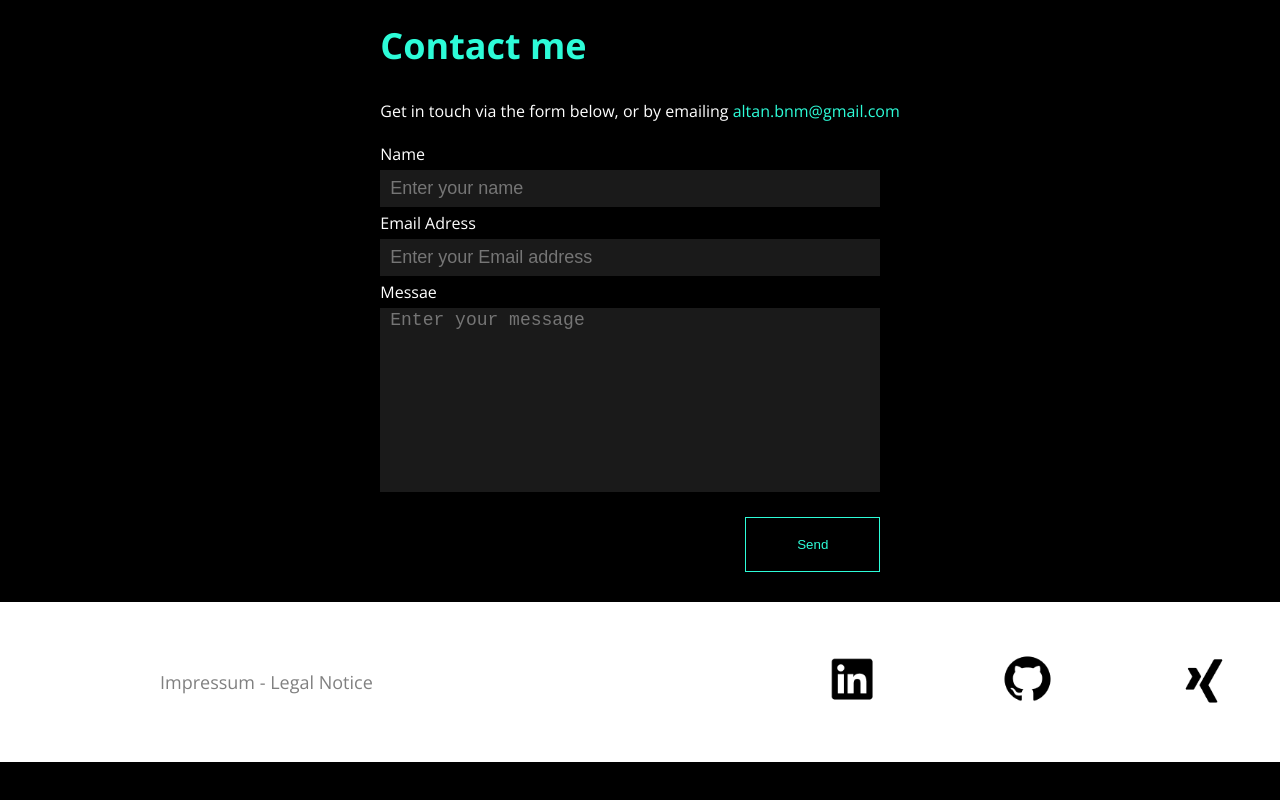
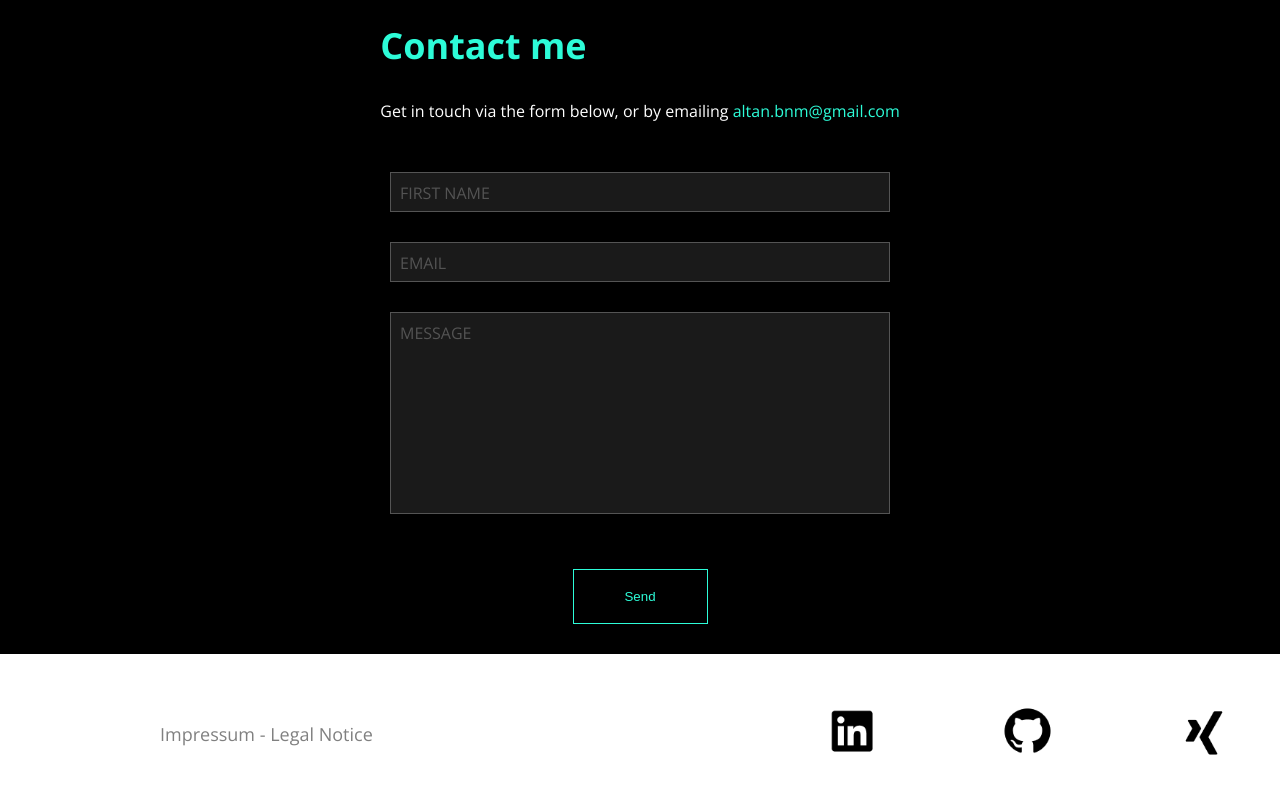
Before and after one commit to atnbn/my-Portfolio, an Angular app: page / in a window 1280 px wide. Shown: the part 3088-3888 px from the top of the page. Before the commit the page ends 3850 px from the top, so only its background shows below. Built offline with nearby package versions, Linux system fonts and the light colour scheme.

Commit message:
adding animation for contact formular

```diff
--- a/src/app/contact-me/contact-me.component.html
+++ b/src/app/contact-me/contact-me.component.html
@@ -1,30 +1,37 @@
 <div id="contactme" class="contact-container">
 
-    <div class="contact">
-        <h2>Contact me</h2>
-        <p>Get in touch via the form below, or by emailing <a href="mailto:altan.bnm@gmail.com">altan.bnm@gmail.com</a>
-        </p>
+  <div class="contact">
+    <h2>Contact me</h2>
+    <p>Get in touch via the form below, or by emailing <a href="mailto:altan.bnm@gmail.com">altan.bnm@gmail.com</a>
+    </p>
 
-        <form ngNoForm action="https://buenyamin-altan.developerakademie.com/send_mail/send_mail.php" method="POST" accept-charset="UTF-8" >
+    <form ngNoForm action="https://buenyamin-altan.developerakademie.com/send_mail/send_mail.php" method="POST"
+      accept-charset="UTF-8">
 
-            <div class="contact-formular">
-                <label>Name</label>
-                <input type="text" name="name" placeholder="Enter your name">
+      <div class="contact-formular">
 
-                <label> Email Adress</label>
-                <input type="email" name="email" placeholder="Enter your Email address">
 
-                <label>Messae</label>
-                <textarea  name="message" placeholder="Enter your message" class="textarea"></textarea>
 
-                <div class="button-con">
-                    <button  type="submit"  class="contact-button">Send</button>
+        <div class="input-box">
+          <input type="text" name="name" required="required">
+          <span>First Name</span>
+        </div>
 
-                </div>
-            </div>
+        <div class="input-box">
+          <input type="email" name="email"  required="required" >
+          <span>Email</span>
+        </div>
 
+        <div class="input-box">
+            <input type="message" name="message"  required="required" class="textarea">
+            <span>Message</span>
+          </div>
+
+          <div class="button-con">
+            <button type="submit" class="contact-button">Send</button>
+          </div>
+      </div>
         </form>
 
-    </div>
 
 </div>
--- a/src/app/contact-me/contact-me.component.scss
+++ b/src/app/contact-me/contact-me.component.scss
@@ -1,3 +1,92 @@
+// .contact-container {
+//     display: flex;
+//     align-items: center;
+//     flex-direction: column;
+//     .contact {
+//         margin-top: 50px;
+//         margin-bottom: 30px;
+
+//         a {
+//             text-decoration: none;
+//             color: #2dfcd8;
+//             margin-top: 10px;
+//         }
+
+//         h2 {
+//             font-size: 36px;
+//             color: #2dfcd8;
+//         }
+
+//         p {
+//             color: white;
+//         }
+//     }
+// form{
+//             width: 500px;
+//         }
+    // .contact-formular {
+    //     display: flex;
+    //     flex-direction: column;
+
+    //     label {
+    //         color: white;
+    //         margin-top: 5px;
+    //         margin-bottom: 5px;
+    //     }
+
+
+    //     input {
+    //         border: none;
+    //         background-color: #1a1a1a;
+    //         height: 35px;
+    //         padding-left: 10px;
+    //         font-size: 18px;
+    //         color: white;
+    //         &:focus {
+    //             outline: none !important;
+    //             border: 1px solid #2dfcd8;
+    //         }
+    //     }
+    //     .textarea {
+    //         height: 180px;
+    //         color: white;
+    //         resize: none;
+    //         border: none;
+    //         outline: none;
+    //         font-size: 18px;
+    //         background-color: #1a1a1a;
+    //         padding-left: 10px;
+
+    //         &:focus {
+    //             outline: none;
+    //         }
+
+    //         &:active {
+    //             border: 1px solid #2dfcd8;
+    //         }
+    //     }
+
+    //     .button-con {
+    //         display: flex;
+    //         justify-content: flex-end;
+    //     }
+    //     .contact-button {
+    //         background: none;
+    //         width: 135px;
+    //         height: 55px;
+    //         border: 1px solid #2dfcd8;
+    //         color: #2dfcd8;
+    //         margin-top: 25px;
+
+    //         &:hover {
+    //             background-color: #2dfcd8;
+    //             color: white;
+    //         }
+    //     }
+    // }
+
+
+
     .contact-container {
         display: flex;
         align-items: center;
@@ -21,34 +110,91 @@
                 color: white;
             }
         }
-form{
-            width: 500px;
-        }
+
         .contact-formular {
             display: flex;
+            margin-top: 50px;
+            align-items: center;
             flex-direction: column;
+            gap: 30px;
 
-        label {
-            color: white;
-            margin-top: 5px;
-            margin-bottom: 5px;
+
+
+
+            // Animation Try
+
+            .input-box {
+                position: relative;
+                display: flex;
+            width: 500px;
+
+            }
+            .input-box input {
+                width: 100%;
+                padding: 10px;
+                border: 1px solid rgba(255, 255, 255, 0.25);
+                background: #1a1a1a;
+                outline: none;
+                color: #fff;
+                font-size: 1em;
+                transition: 0.5s;
+            }
+            .input-box span {
+                position: absolute;
+                left: 0;
+                padding: 10px;
+                pointer-events: none;
+                font-size: 1em;
+                color: rgba(255, 255, 255, 0.25);
+                text-transform: uppercase;
+                transition: 0.5s;
+            }
+
+            .input-box input:valid ~ span,
+            .input-box input:focus ~ span {
+                color: #00dfc4;
+                transform: translateX(10px) translateY(-7px);
+                font-size: 0.80em;
+                padding: 0 10px;
+                background: #1a1a1a;
+                border-left: 1px solid  #2dfcd8;
+                border-right: 1px solid  #2dfcd8;
+                letter-spacing: 0.2em;
+            }
+
+            .input-box:nth-child(1) input:valid ~ span,
+            .input-box:nth-child(1) input:focus ~ span {
+                background:  #2dfcd8;
+                color: #1a1a1a;
+                border-radius: 2px;
+            }
+
+            .input-box:nth-child(2) input:valid ~ span,
+            .input-box:nth-child(2) input:focus ~ span {
+                background:  #2dfcd8;
+                color: #1a1a1a;
+                border-radius: 2px;
             }
 
 
-        input {
-            border: none;
-            background-color: #1a1a1a;
-            height: 35px;
-            padding-left: 10px;
-            font-size: 18px;
-            color: white;
-            &:focus {
-                outline: none !important;
-                border: 1px solid #2dfcd8;
+            .input-box:nth-child(3) input:valid ~ span,
+            .input-box:nth-child(3) input:focus ~ span {
+                background:  #2dfcd8;
+                color:#1a1a1a;
+                border-radius: 2px;
             }
+
+
+            .input-box input:valid,
+            .input-box input:focus {
+                border: 1px solid ;
+
             }
+            // Animation Ends here
+
             .textarea {
                 height: 180px;
+                width: -webkit-fill-available;
                 color: white;
                 resize: none;
                 border: none;
@@ -62,7 +208,7 @@ form{
                 }
 
                 &:active {
-                border: 1px solid #2dfcd8;
+                    border: 1px solid  #2dfcd8;
                 }
             }
 
@@ -85,6 +231,47 @@ form{
             }
         }
     }
+    @media (max-width: 800px) {
+        .contact {
+            margin-bottom: 10px;
+        }
+        .contact-container {
+            height: fit-content;
+            padding-left: 15px;
+            background-color: #1a1a1a;
+        }
+
+        h2 {
+            font-size: 36px;
+            color: #2dfcd8;
+        }
+
+        input {
+            width: inherit;
+            background-color: #292929 !important;
+        }
+
+        .textarea {
+            width: inherit;
+            background-color: #292929 !important ;
+        }
+        form {
+            width: 95% !important;
+        }
+    }
+
+    @media (max-width: 800px) {
+    }
+
+
+
+
+
+
+
+
+
+
 @media (max-width: 800px) {
     .contact{
         margin-bottom: 10px;
--- a/src/app/projects/projects.component.html
+++ b/src/app/projects/projects.component.html
@@ -34,7 +34,7 @@
                 <div class="middle">
                     <div class="text">
                         <p class="hover-title">El - Polo loco</p>
-                        <p class="hover-text">Js  - based drunking game</p>
+                        <p class="hover-text">Js  - based 2D game</p>
                         <button class="img-button">Try it</button>
                     </div>
                 </div>
```
Lines whose indentation alone changed are shown as unchanged.
